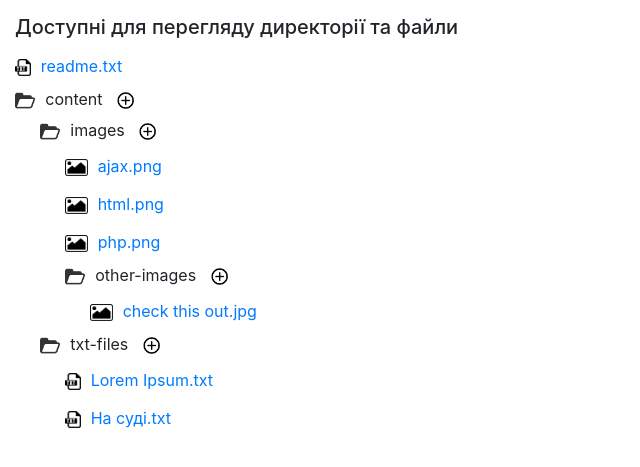
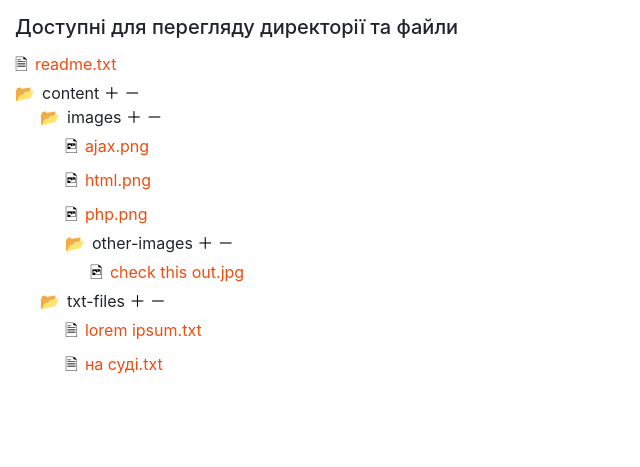
Before and after one commit to MykolaMokrytskyi/skillup_homework, a PHP site: page /homework/2020.10.21/index.php in a window 1280 px wide. Shown: the top 467 px of the page, without its empty margins (0-640 px from the left). Run offline with PHP 8.4, Linux system fonts and the light colour scheme.

Commit message:
Homework 2020.10.21

```diff
--- a/homework/2020.10.21/inc/js/scripts.js
+++ b/homework/2020.10.21/inc/js/scripts.js
@@ -12,6 +12,23 @@ function getContent(contentPath, contentMimeTypeGroup) {
     xmlHttp.send(requestData);
 }
 
-function addNewItem(newDirPath, itemType) {
-    console.log(newDirPath + ' ' + itemType);
+function processItem(newDirPath, itemType, operationType) {
+    if (itemType === 'directory') {
+        let message = (operationType === 'add') ? 'нової директорії' : 'директорії для видалення';
+        let newItemName = prompt('Введіть назву ' + message + ' (лише латинські або кириличні літери)');
+        if (newItemName !== null) {
+            let xmlHttp = new XMLHttpRequest();
+            let requestData = new FormData();
+            requestData.append('newDirPath', newDirPath);
+            requestData.append('newItemName', newItemName);
+            requestData.append('operationType', operationType);
+            xmlHttp.onreadystatechange = function() {
+                if (xmlHttp.readyState == 4 && xmlHttp.status == 200) {
+                    document.location.reload();
+                }
+            }
+            xmlHttp.open('post', 'process-item.php');
+            xmlHttp.send(requestData);
+        }
+    }
 }
--- a/homework/2020.10.21/inc/php/excluded-entities.inc.php
+++ b/homework/2020.10.21/inc/php/excluded-entities.inc.php
@@ -7,4 +7,5 @@ return [
     '..',
     'styles.css',
     'get-content.php',
+    'process-item.php',
 ];
--- a/homework/2020.10.21/inc/php/functions.inc.php
+++ b/homework/2020.10.21/inc/php/functions.inc.php
@@ -36,21 +36,24 @@ function getMimeTypeIcon(string $mimeContentGroup = 'directory'): string
 {
     switch ($mimeContentGroup) {
         case 'directory':
-            $iconPath = 'inc/img/directory.png';
+            $icon = '&#128194;';
             break;
-        case 'newDirectory':
-            $iconPath = 'inc/img/new_dir.png';
+        case 'newItem':
+            $icon = '&#65291;';
+            break;
+        case 'removeItem':
+            $icon = '&#65293;';
             break;
         case 'text':
-            $iconPath = 'inc/img/txt.png';
+            $icon = '&#128462;';
             break;
         case 'image':
-            $iconPath = 'inc/img/image.png';
+            $icon = '&#128443;';
             break;
         default:
-            $iconPath = '';
+            $icon = '';
     }
-    return $iconPath ? "<img src='{$iconPath}' alt='image'>" : '';
+    return $icon === '' ? '' : "<span>{$icon}</span>";
 }
 
 /**
@@ -65,11 +68,13 @@ function createContentHtmlList(array $contentArray, string $path = ''): string
     foreach ($contentArray as $contentKey => $contentValue) {
         if (is_array($contentValue)) {
             $icon = getMimeTypeIcon();
-            $newDirectory = getMimeTypeIcon('newDirectory');
+            $newItem = getMimeTypeIcon('newItem');
+            $removeItem = getMimeTypeIcon('removeItem');
             $htmlList .= ($path === '') ? '' : '<div>';
             $htmlList .= <<<HTML
 <span>{$icon}{$contentKey}
-    <a href="#" onclick="addNewItem('{$path}{$contentKey}', 'directory')">{$newDirectory}</a>
+    <a href="#" onclick="processItem('{$path}{$contentKey}', 'directory', 'add')">{$newItem}</a>
+    <a href="#" onclick="processItem('{$path}{$contentKey}', 'directory', 'remove')">{$removeItem}</a>
 </span>
 HTML;
             $htmlList .= createContentHtmlList($contentValue, "{$path}{$contentKey}/");
@@ -89,7 +94,7 @@ HTML;
 }
 
 /**
- * Фукнція для виведення інформації про помилку при отриманні контенту
+ * Функція для виведення інформації про помилку при отриманні контенту
  * @param string $errorInfo - інформація про помилку, яку буде виведено користувачу
  * @param bool $terminate - змінна, яка вказує, чи буде продовжено виконання сценарію
  */
--- a/homework/2020.10.21/styles.css
+++ b/homework/2020.10.21/styles.css
@@ -16,25 +16,28 @@ body {
     grid-row: 2/span 1;
 }
 li {
-     padding: 7px 0px 7px 0px;
-}
-span > img {
-    margin: 7px 0px 7px 0px;
+     padding: 5px 0px 5px 0px;
 }
 ul {
     list-style: none;
     margin: 0px;
     padding: 0px;
 }
+span > span, li > a > span {
+    margin-right: 7px;
+}
+a {
+    color: rgb(245, 74, 12);
+}
+a:hover {
+    text-decoration: none;
+    color: rgb(179, 53, 7);
+}
+a > span {
+    color: black;
+}
 ul div, ul div ul > li {
     margin-left: 25px;
-}
-span > img, a > img {
-    margin-right: 10px;
-    height: 17px;
-}
-span > a > img {
-    margin: 0px 0px 0px 10px;
 }
 #response_div {
     margin-top: 50px;
```
Also changed, not shown: homework/2020.10.21/process-item.php (added, +35 -0 lines), homework/2020.10.21/content/txt-files/lorem ipsum.txt (renamed from homework/2020.10.21/content/txt-files/Lorem Ipsum.txt), homework/2020.10.21/content/txt-files/на суді.txt (renamed from homework/2020.10.21/content/txt-files/На суді.txt), homework/2020.10.21/inc/img/directory.png (deleted), homework/2020.10.21/inc/img/image.png (deleted), homework/2020.10.21/inc/img/new_dir.png (deleted), homework/2020.10.21/inc/img/txt.png (deleted).
